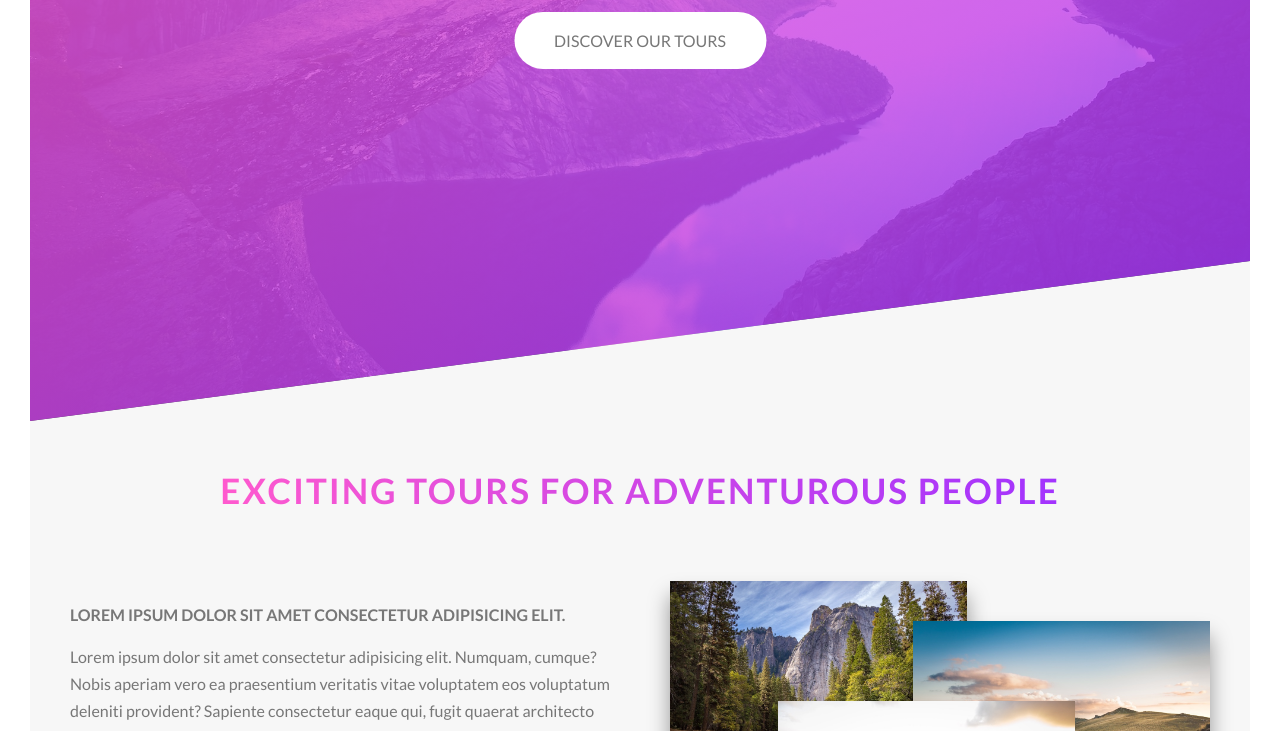
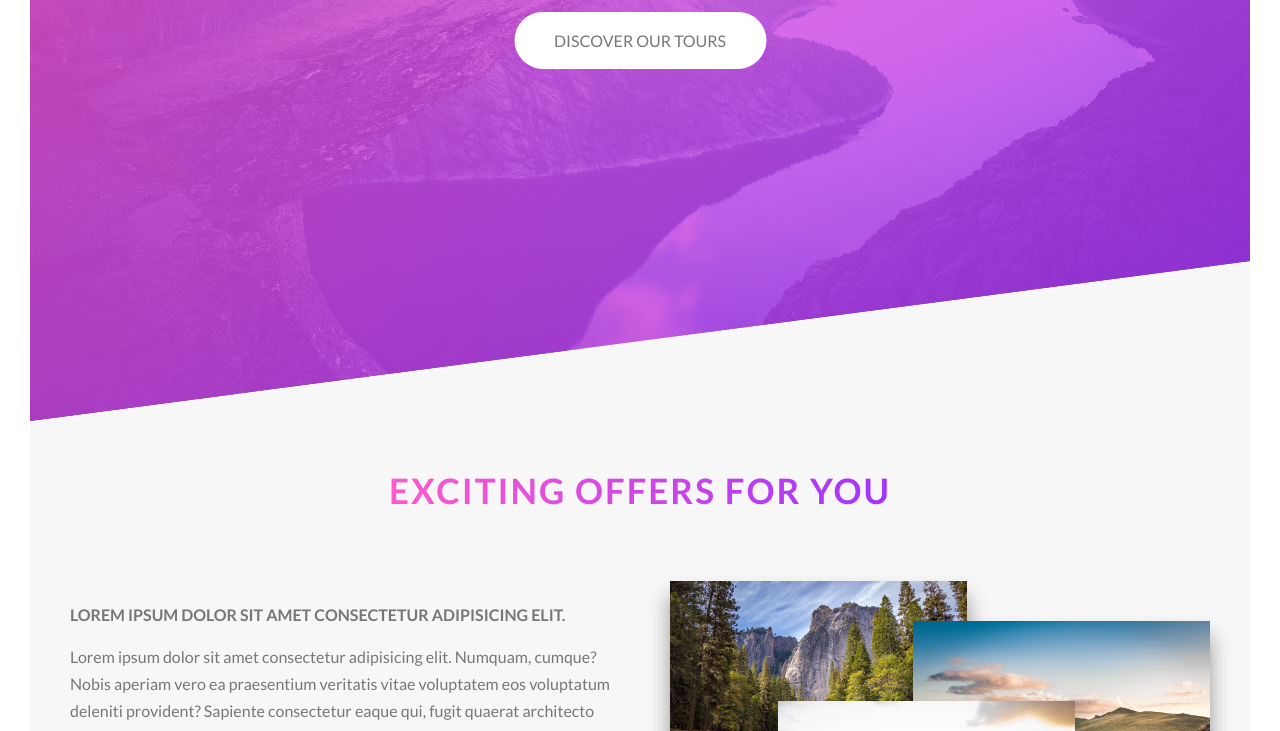
Before and after one commit to GoThemes/WEGO, a website: page index.html in a window 1280 px wide. Shown: the part 369-1100 px from the top of the page. Drawn offline with Linux system fonts and the light colour scheme.

Commit message:
Update index.html

```diff
--- a/index.html
+++ b/index.html
@@ -55,7 +55,7 @@
         <section class="section-about" id="section-about">
             <div class="u-center-text u-margin-bottom-big">
                 <h2 class="heading-secondary">
-                    Exciting tours for adventurous people
+                    Exciting offers for you
                 </h2>
             </div>
 
```
